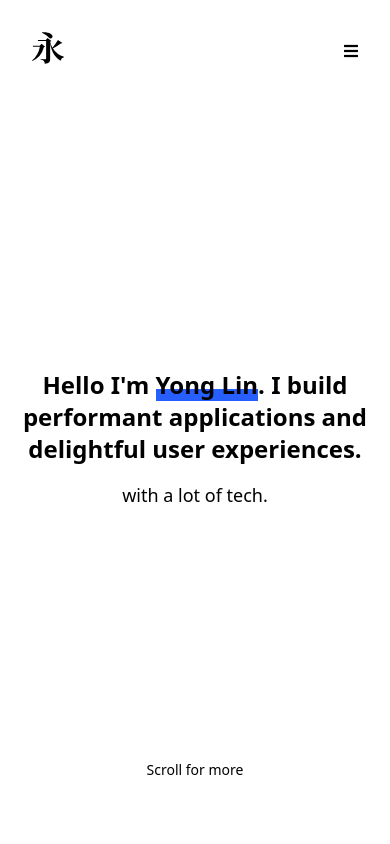
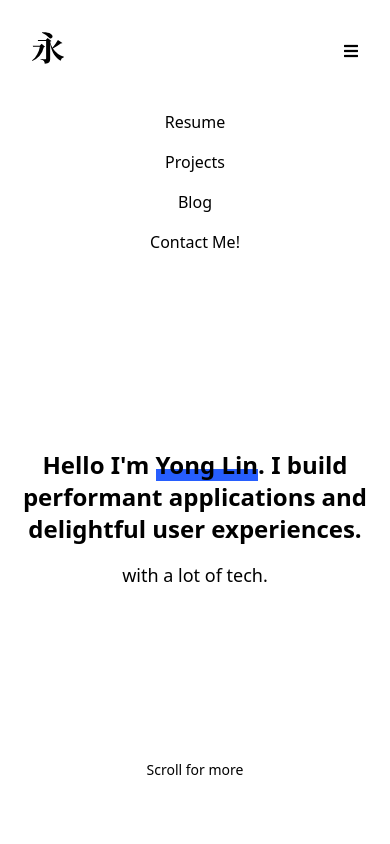
Before and after one commit to callmekungfu/yonglin.io, a Next.js app: page / in a window 390 px wide. Both pictures are taken after a click on the button "Toggle navigation menu display". Shown: the top 844 px of the page. Built offline with nearby package versions, Linux system fonts and the light colour scheme; a web font is replaced by a local one.

Commit message:
fix: fix missing mobile nav

```diff
--- a/components/NavBar.tsx
+++ b/components/NavBar.tsx
@@ -94,9 +94,9 @@ const NavBarLink = ({ href, linkText, highlighted }: NavBarLinkProps) => (
 const NavBarMobileLinkList = () => {
   return (
     <div className="px-8 pt-0 pb-8 flex flex-col w-4/5 text-center mx-auto">
-      {NavBarLinks.map((l) => {
-        <NavBarLink {...l} key={l.href} />;
-      })}
+      {NavBarLinks.map((l) => (
+        <NavBarLink {...l} key={l.href} />
+      ))}
     </div>
   );
 };
```
